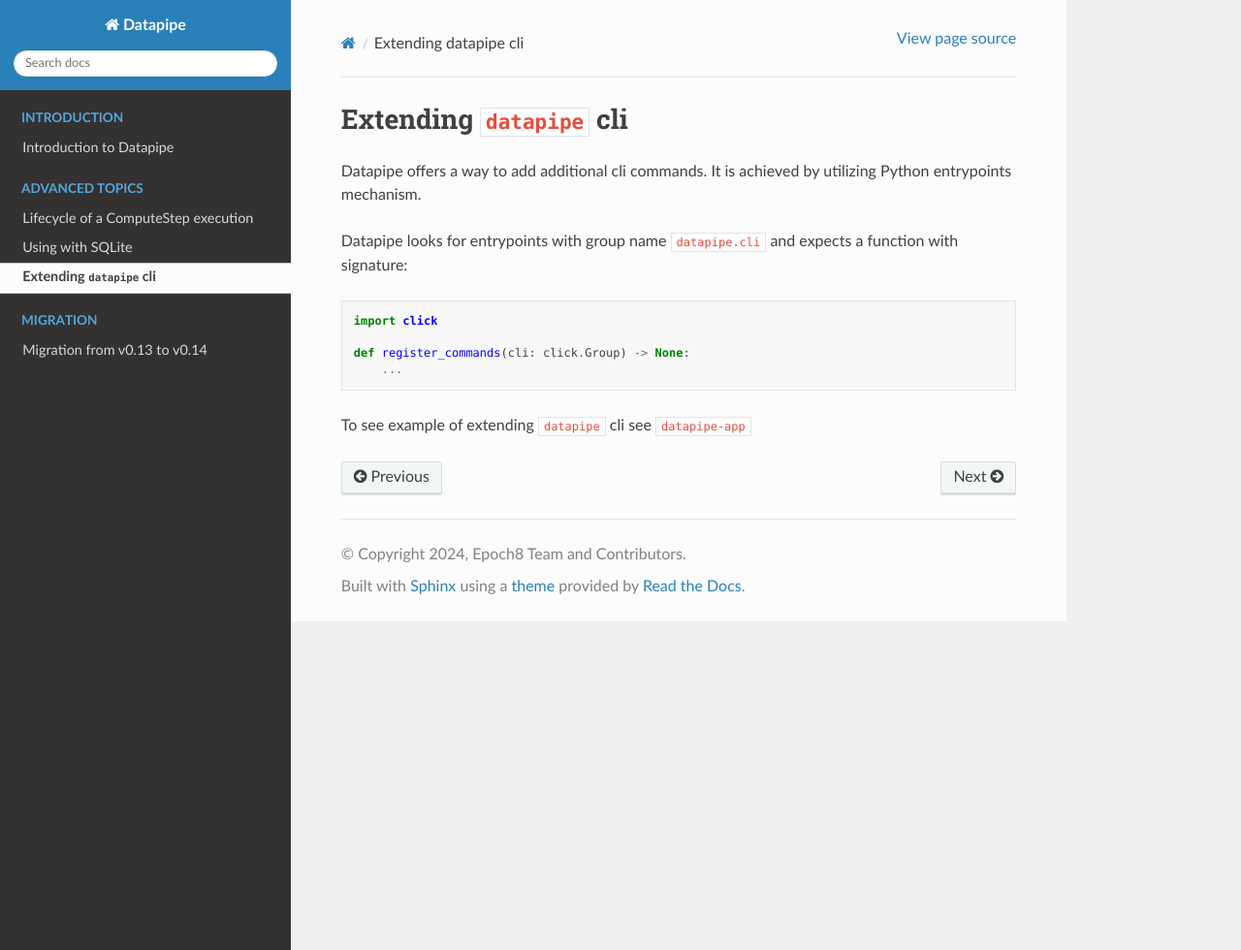
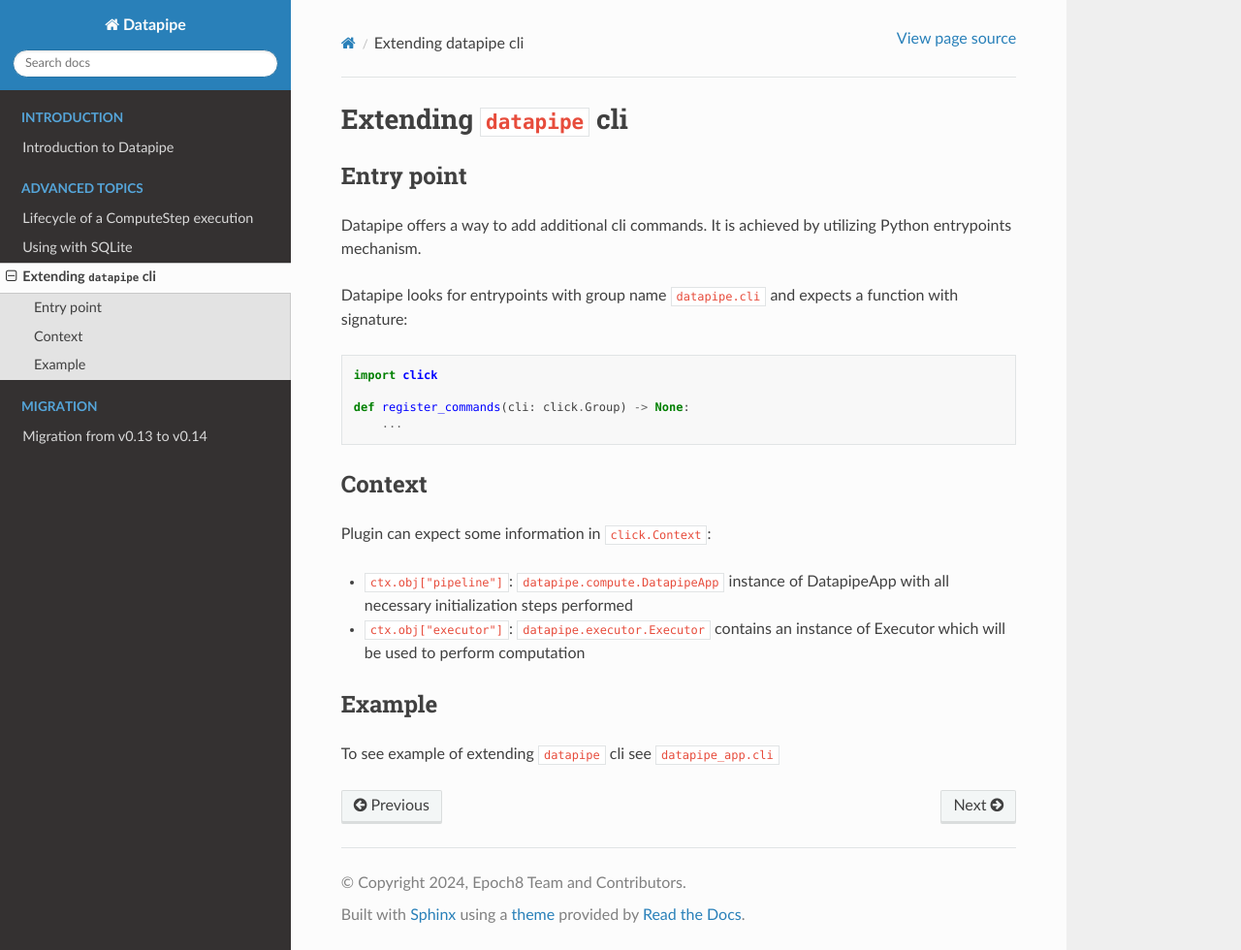
Before and after one commit to epoch8/datapipe, a Sphinx documentation site: the page built from docs/source/extending-cli.md, in a window 1280 px wide and 980 px high. Shown: the whole window at 97% size. Built offline with Sphinx 7.4.7 and the Read the Docs theme 2.0.0, drawn with Linux system fonts in a browser that asks for light colours.

Commit message:
improve docs in extending cli section

````diff
--- a/docs/source/extending-cli.md
+++ b/docs/source/extending-cli.md
@@ -1,4 +1,6 @@
 # Extending `datapipe` cli
+
+## Entry point
 
 Datapipe offers a way to add additional cli commands. It is achieved by
 utilizing Python entrypoints mechanism.
@@ -13,5 +15,17 @@
     ...
 ```
 
+## Context
+
+Plugin can expect some information in `click.Context`:
+
+* `ctx.obj["pipeline"]`: `datapipe.compute.DatapipeApp` instance of DatapipeApp
+  with all necessary initialization steps performed
+
+* `ctx.obj["executor"]`: `datapipe.executor.Executor` contains an instance of
+  Executor which will be used to perform computation
+
+## Example
+
 To see example of extending `datapipe` cli see
-[`datapipe-app`](https://github.com/epoch8/datapipe-app)
+[`datapipe_app.cli`](https://github.com/epoch8/datapipe-app/blob/master/datapipe_app/cli.py)
````
